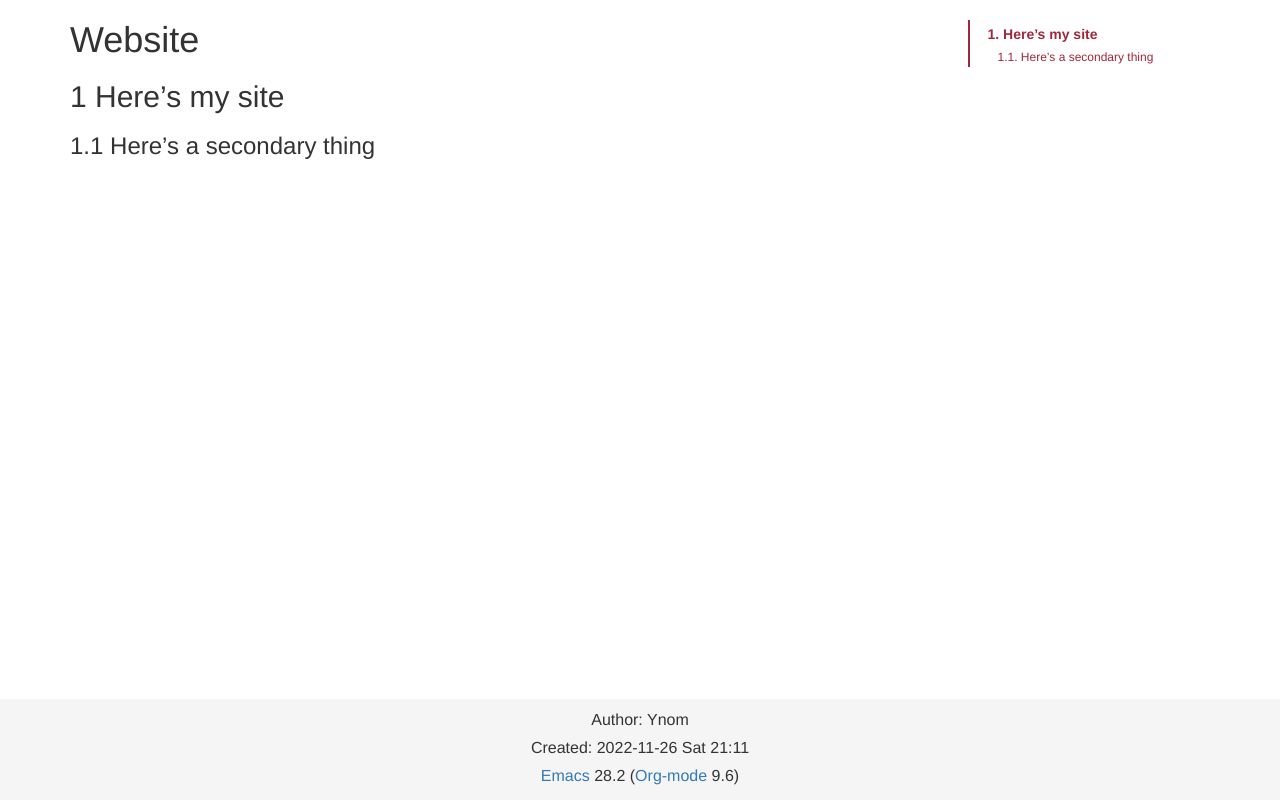
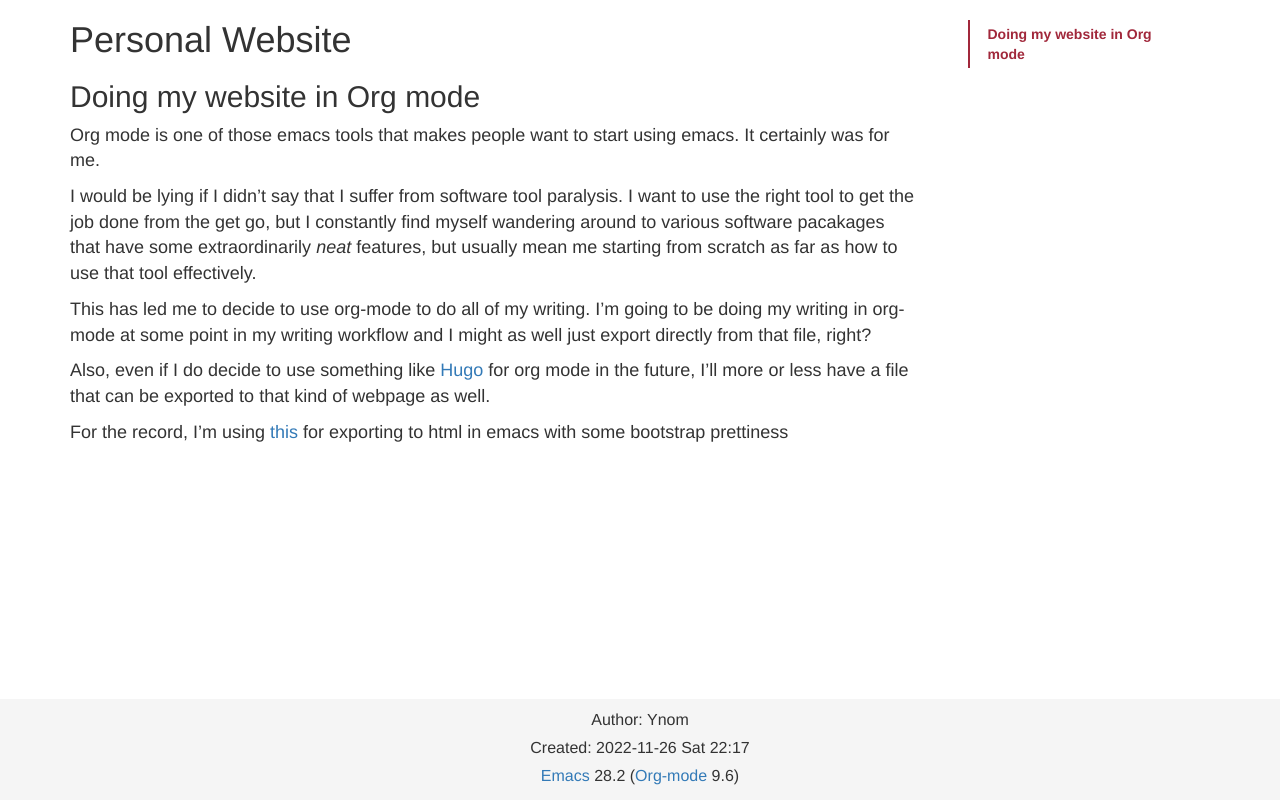
Before and after one commit to whynom/whynom.github.io, a plain HTML site: page index.html in a window 1280 px wide. Drawn offline with nearby package versions, Linux system fonts and the light colour scheme.

Commit message:
First publish

```diff
--- a/index.html
+++ b/index.html
@@ -1,8 +1,8 @@
 <!doctype html>
 <html lang="en">
 <head>
-<title>Website</title>
-<!-- 2022-11-26 Sat 21:11 -->
+<title>Personal Website</title>
+<!-- 2022-11-26 Sat 22:17 -->
 <meta charset="utf-8">
 <meta name="viewport" content="width=device-width, initial-scale=1">
 <meta name="generator" content="Org-mode">
@@ -195,27 +195,40 @@ $(function() {
 <div class="row"><div class="col-md-3 col-md-push-9"><nav id="table-of-contents">
 <div id="text-table-of-contents" class="bs-docs-sidebar">
 <ul class="nav">
-<li><a href="#sec-1">1. Here&rsquo;s my site</a>
-<ul class="nav">
-<li><a href="#sec-1-1">1.1. Here&rsquo;s a secondary thing</a></li>
-</ul>
-</li>
+<li><a href="#sec-">Doing my website in Org mode</a></li>
 </ul>
 </div>
 </nav>
-</div><div class="col-md-9 col-md-pull-3"><h1 class="title">Website</h1>
+</div><div class="col-md-9 col-md-pull-3"><h1 class="title">Personal Website</h1>
 
-<div id="outline-container-sec-1" class="outline-2">
-<h2 id="sec-1"><span class="section-number-2">1</span> Here&rsquo;s my site</h2>
-<div class="outline-text-2" id="text-1">
-</div><div id="outline-container-sec-1-1" class="outline-3">
-<h3 id="sec-1-1"><span class="section-number-3">1.1</span> Here&rsquo;s a secondary thing</h3>
+<div id="outline-container-sec-" class="outline-2">
+<h2 id="sec-">Doing my website in Org mode</h2>
+<div class="outline-text-2" id="text-">
+<p>
+Org mode is one of those emacs tools that makes people want to start using emacs.  It certainly was for me.
+</p>
+
+<p>
+I would be lying if I didn&rsquo;t say that I suffer from software tool paralysis.  I want to use the right tool to get the job done from the get go, but I constantly find myself wandering around to various software pacakages that have some extraordinarily <i>neat</i> features, but usually mean me starting from scratch as far as how to use that tool effectively.
+</p>
+
+<p>
+This has led me to decide to use org-mode to do all of my writing.  I&rsquo;m going to be doing my writing in org-mode at some point in my writing workflow and I might as well just export directly from that file, right?
+</p>
+
+<p>
+Also, even if I do decide to use something like <a href="https://ox-hugo.scripter.co/">Hugo</a> for org mode in the future, I&rsquo;ll more or less have a file that can be exported to that kind of webpage as well.
+</p>
+
+<p>
+For the record, I&rsquo;m using <a href="https://github.com/marsmining/ox-twbs">this</a> for exporting to html in emacs with some bootstrap prettiness
+</p>
 </div>
 </div>
 </div></div></div>
 <footer id="postamble" class="">
 <div><p class="author">Author: Ynom</p>
-<p class="date">Created: 2022-11-26 Sat 21:11</p>
+<p class="date">Created: 2022-11-26 Sat 22:17</p>
 <p class="creator"><a href="http://www.gnu.org/software/emacs/">Emacs</a> 28.2 (<a href="http://orgmode.org">Org-mode</a> 9.6)</p>
 </div>
 </footer>
```
